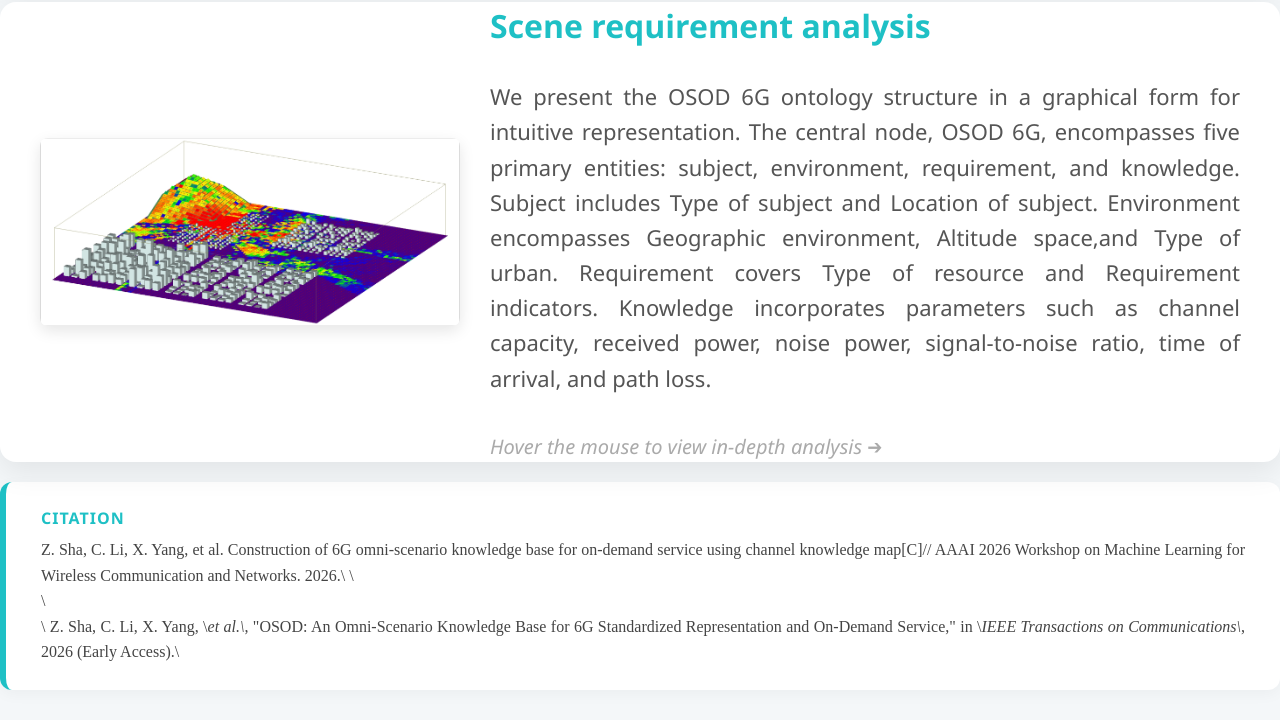
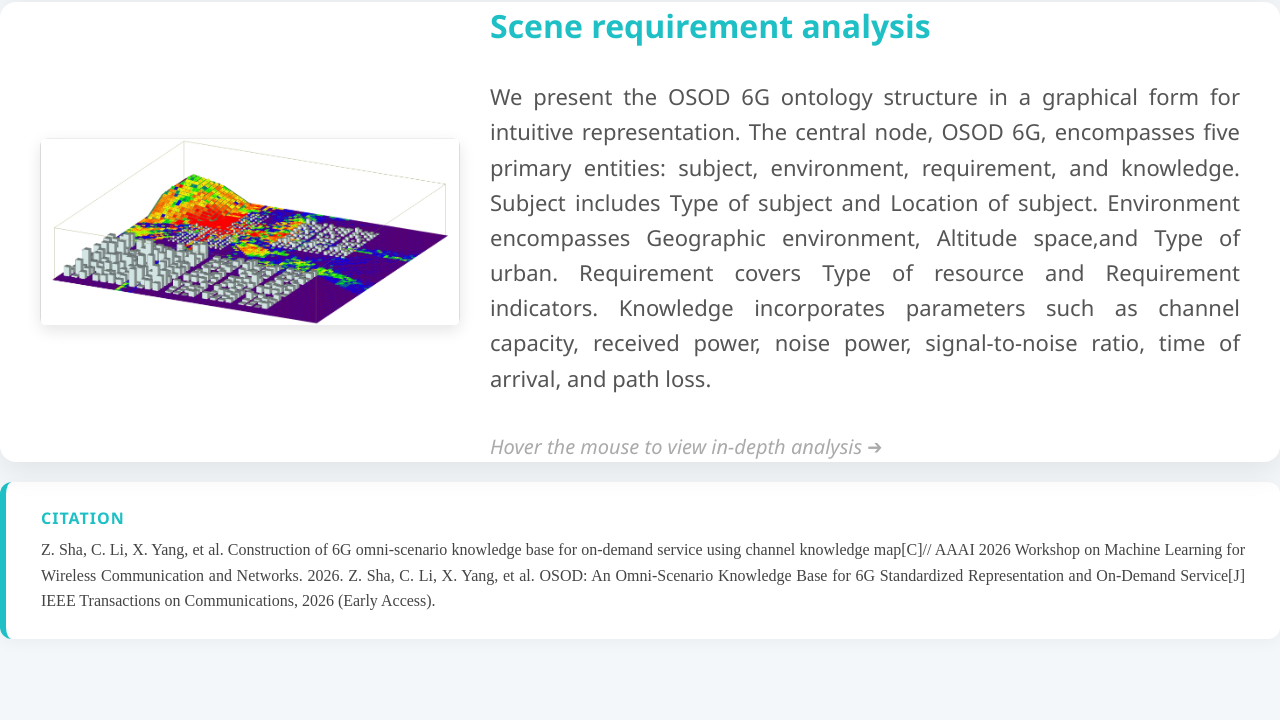
Before and after one commit to shazifan/OSOD-6G, a plain HTML site: page index.html in a window 1280 px wide. Shown: the part 729-1449 px from the top of the page. After the commit the page ends 1398 px from the top, so only its background shows below. Drawn offline with Linux system fonts and the light colour scheme.

Commit message:
Update index.html

```diff
--- a/index.html
+++ b/index.html
@@ -73,9 +73,8 @@
       <div class="citation-card">
         <div class="citation-title">Citation</div>
         <p class="citation-text">
-          Z. Sha, C. Li, X. Yang, et al. Construction of 6G omni-scenario knowledge base for on-demand service using channel knowledge map[C]// AAAI 2026 Workshop on Machine Learning for Wireless Communication and Networks. 2026.\
-          \<br>\<br>\
-          Z. Sha, C. Li, X. Yang, \<em>et al.\</em>, "OSOD: An Omni-Scenario Knowledge Base for 6G Standardized Representation and On-Demand Service," in \<em>IEEE Transactions on Communications\</em>, 2026 (Early Access).\
+          Z. Sha, C. Li, X. Yang, et al. Construction of 6G omni-scenario knowledge base for on-demand service using channel knowledge map[C]// AAAI 2026 Workshop on Machine Learning for Wireless Communication and Networks. 2026.
+          Z. Sha, C. Li, X. Yang, et al. OSOD: An Omni-Scenario Knowledge Base for 6G Standardized Representation and On-Demand Service[J] IEEE Transactions on Communications, 2026 (Early Access).
         </p>
       </div>
     </div>
```
